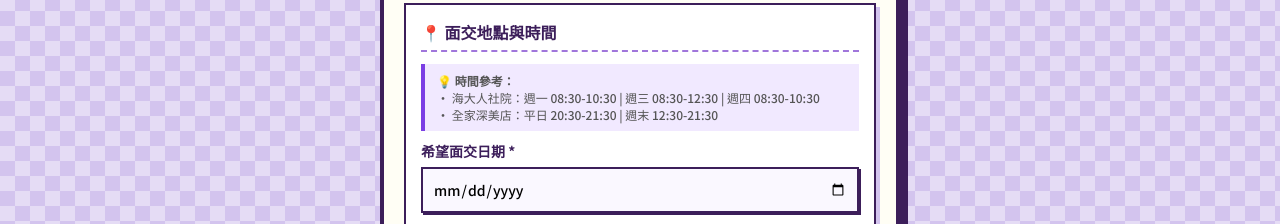
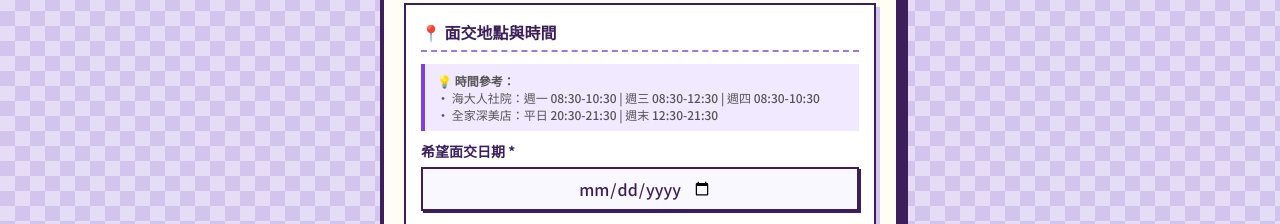
Before and after one commit to sjabnk31/BAK3R1-s-Ordering-Page, a plain HTML site: page index.html in a window 1280 px wide. Shown: the part 904-1128 px from the top of the page. Drawn offline with Linux system fonts and the light colour scheme.

Commit message:
Update index.html

```diff
--- a/index.html
+++ b/index.html
@@ -11,7 +11,7 @@
   <!-- 一般瀏覽器 Favicon 小圖示 -->
   <link rel="icon" type="image/jpeg" href="ICON.jpg">
 
-  <!-- iOS Web App 全螢幕模式設定 (選填：讓加入桌布後打開像原生 App) -->
+  <!-- iOS Web App 全螢幕模式設定 -->
   <meta name="apple-mobile-web-app-capable" content="yes">
   <meta name="apple-mobile-web-app-status-bar-style" content="black-translucent">
   <meta name="apple-mobile-web-app-title" content="BAK3R1's">
@@ -115,7 +115,8 @@
       margin-bottom: 6px;
     }
 
-    input[type="text"], input[type="tel"], input[type="date"], select, textarea {
+    /* 通用 Form Controls 重置 */
+    input[type="text"], input[type="tel"], select, textarea {
       width: 100%;
       padding: 10px;
       border: 2px solid #3c1e5a;
@@ -123,6 +124,42 @@
       font-size: 14px;
       outline: none;
       box-shadow: 2px 2px 0px #3c1e5a;
+      border-radius: 0;
+      -webkit-appearance: none;
+      appearance: none;
+    }
+
+    /* 專門修復 iOS Safari input[type="date"] 的樣式 */
+    input[type="date"] {
+      width: 100%;
+      height: 44px;
+      padding: 8px 10px;
+      border: 2px solid #3c1e5a;
+      background-color: #faf8ff;
+      font-size: 16px; /* 防止 iOS 點擊時畫面自動放大 */
+      font-family: inherit;
+      color: #3c1e5a;
+      outline: none;
+      box-shadow: 2px 2px 0px #3c1e5a;
+      border-radius: 0;
+      -webkit-appearance: none;
+      appearance: none;
+      display: flex;
+      align-items: center;
+      justify-content: center;
+      text-align: center;
+    }
+
+    /* iOS 專屬：修正日期文字置中 */
+    input[type="date"]::-webkit-date-and-time-value {
+      margin: 0;
+      padding: 0;
+      width: 100%;
+      height: 100%;
+      display: flex;
+      align-items: center;
+      justify-content: center;
+      text-align: center;
     }
 
     input:focus, select:focus {
@@ -522,7 +559,6 @@
 </div>
 
 <!-- 訂單成功送出彈窗 -->
-<!-- 成功彈窗區塊 -->
 <div id="successModal" class="loading-overlay" style="display: none;">
   <div class="success-modal-card">
 
@@ -954,7 +990,7 @@
 
     fetch(GOOGLE_SCRIPT_URL, {
       method: 'POST',
-      headers: { 'Content-Type': 'text/plain;charset=utf-8' }, // Apps Script 接收 JSON 最佳 Header 格式
+      headers: { 'Content-Type': 'text/plain;charset=utf-8' },
       body: JSON.stringify(payload)
     })
     .then(res => {
@@ -963,13 +999,10 @@
     })
     .then(data => {
       if (data.result === 'success') {
-        // 1. 將 Google Apps Script 自動生成並回傳的單號寫入彈窗
         const orderIdEl = document.getElementById('displayOrderId');
         if (orderIdEl) {
           orderIdEl.innerText = data.orderId;
         }
-
-        // 2. 顯示成功彈窗
         document.getElementById('successModal').style.display = 'flex';
       } else {
         alert('送出失敗：' + (data.error || '未知錯誤'));
@@ -980,7 +1013,6 @@
       console.error(err);
     })
     .finally(() => {
-      // 隱藏載入遮罩並恢復按鈕狀態
       loadingOverlay.style.display = 'none';
       submitBtn.innerText = '👾 送出訂單 🎂';
       submitBtn.disabled = false;
```
